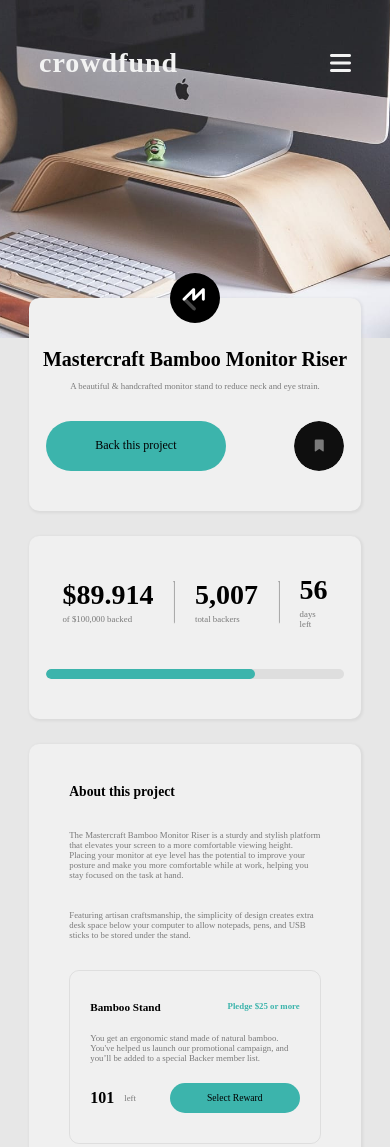
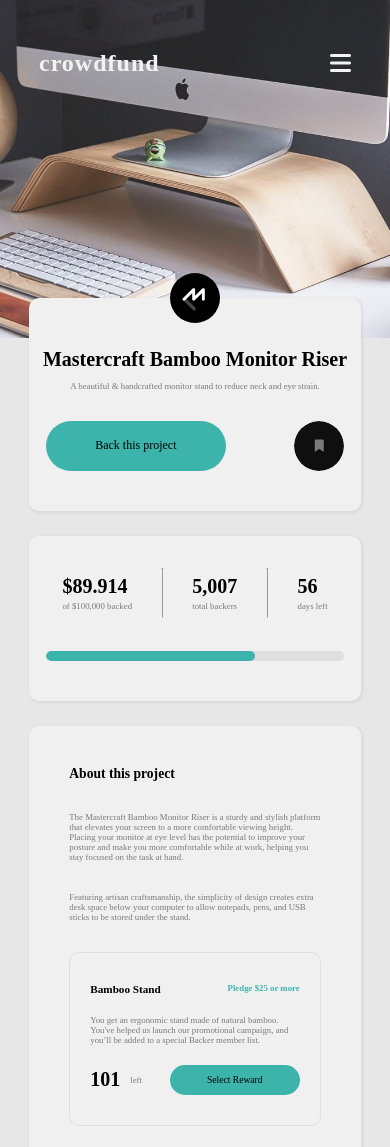
Before and after one commit to oaaj-digitals/Crowd-Funding, a plain HTML site: page index.html in a window 390 px wide. Shown: the top 1147 px of the page. Drawn offline with Linux system fonts and the light colour scheme; a web font is replaced by a local one.

Commit message:
Add files via upload

```diff
--- a/style.css
+++ b/style.css
@@ -557,7 +557,11 @@ p .numbs {
 
     .site-title {
         text-align: center;
-        font-size: 3.5rem;
+        font-size: 3rem;
+    }
+
+    p .numbs {
+        font-size: 2.5rem;
     }
 
     .menu-icon {
@@ -635,7 +639,7 @@ p .numbs {
     }
 
     .value {
-        font-size: 2rem;
+        font-size: 2.5rem;
     }
 
     .modal-container {
```
